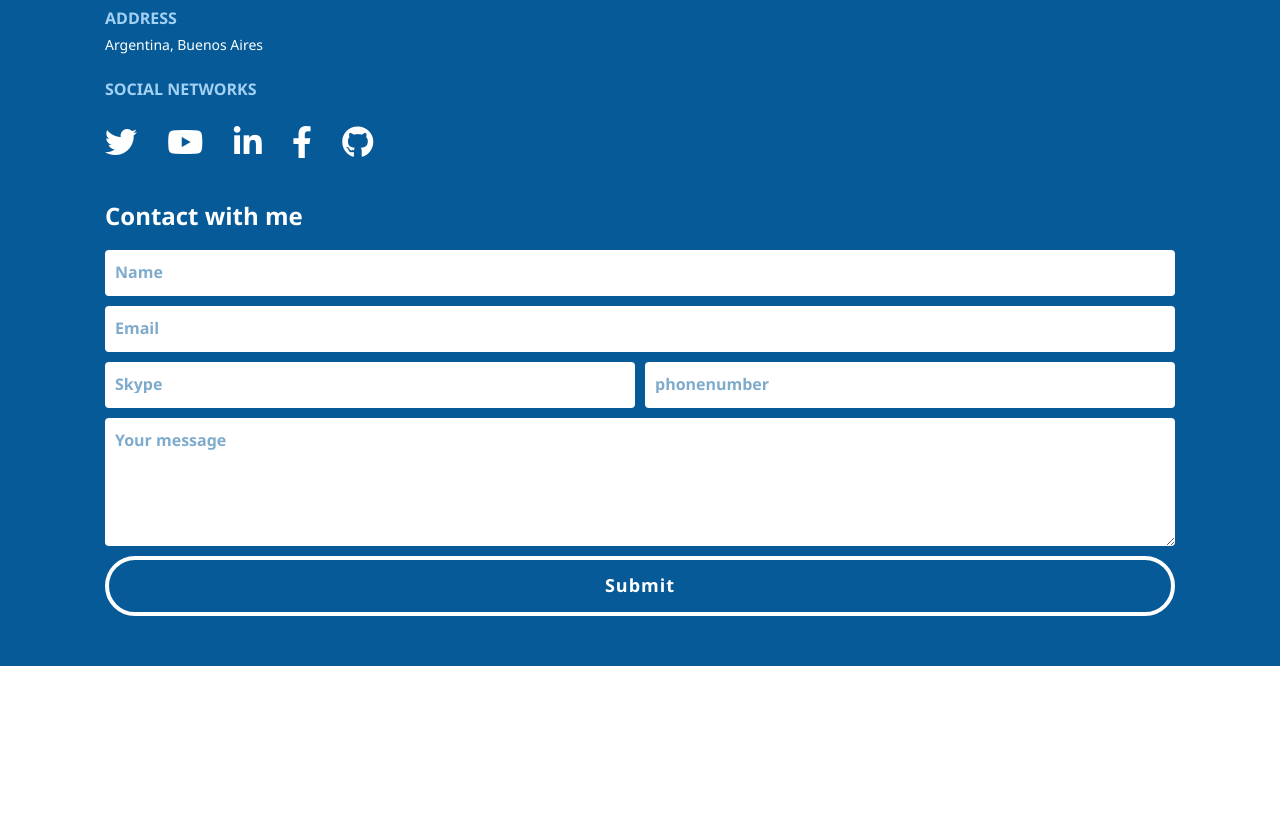
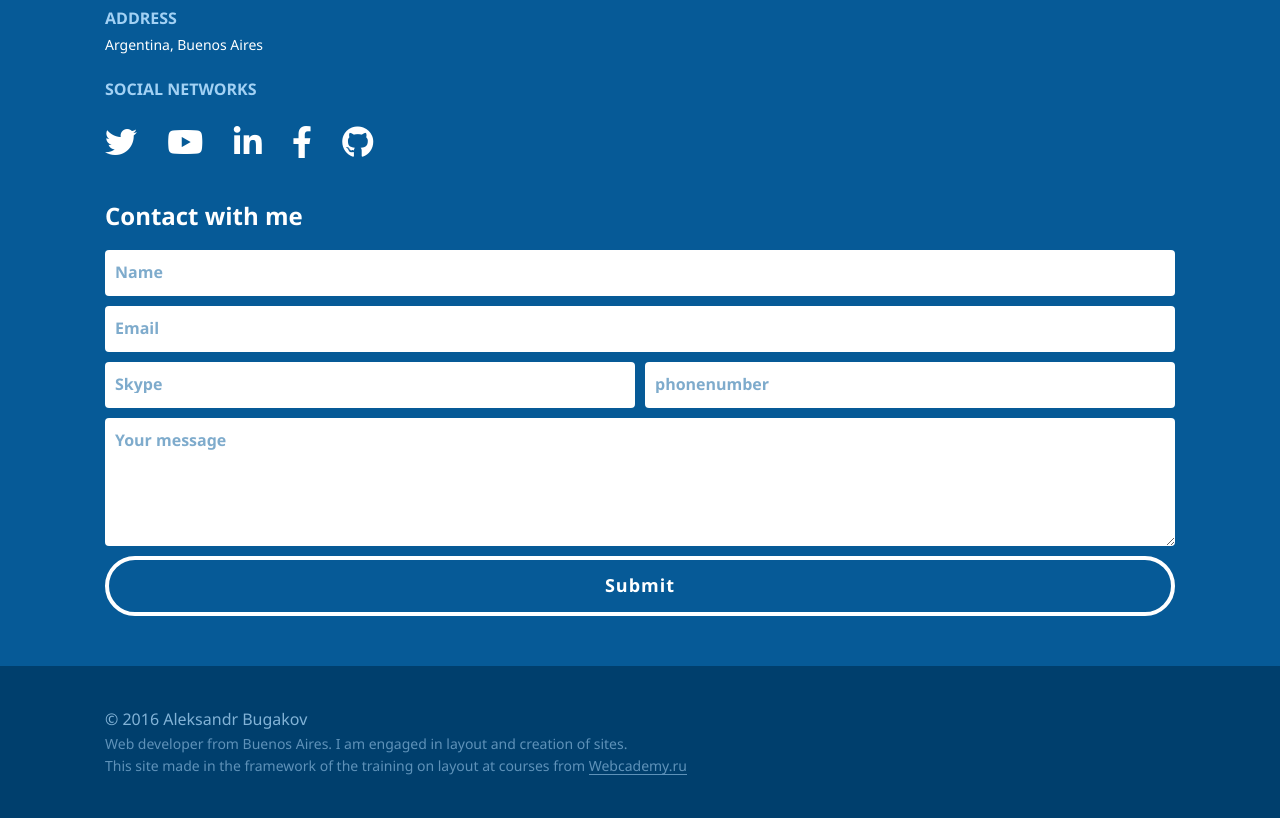
Before and after one commit to enterkvas/dz_19_portfolio, a plain HTML site: page index.html in a window 1280 px wide. Shown: the part 357-1175 px from the top of the page. Before the commit the page ends 1023 px from the top, so only its background shows below. Drawn offline with Linux system fonts and the light colour scheme; files whose address does not match are found by name.

Commit message:
Ninth commit: The footer block 320 is ready

```diff
--- a/css/variables.css
+++ b/css/variables.css
@@ -8,9 +8,12 @@
   --default-hover-orange: #ffe400;
   --default-bg-menu: #1D6DAC;
   --default-bg-menu-mobile: #15598D;
+  --default-bg-contacts:  #065a97;
+  --default-bg-footer: #003f6d;
   --default-border-bottom-sections: #e9eff3;
   --default-color-categories: #cecece;
   --default-text-input: #00599A;
 
+
   --swiper-pagination-bullet-horizontal-gap: 9px;
 }
--- a/index.html
+++ b/index.html
@@ -269,14 +269,12 @@
       </section>
     </main>
 
-    <footer class="footer hidden">
+    <footer class="footer">
       <div class="footer__container _container">
-        <div class="footer__content">
-          <p class="footer__copyright">© 2016 Емельян Казаков Веб-разработик из Москвы, занимаюсь версткой и
-            созданием сайтов.</p>
-          <p class="footer__text">Этот сайт сделал в рамках прохождения обучения по верстке на
-            курсах от WebCademy.ru</p>
-        </div>
+        <p class="footer__copyright">© 2016 Aleksandr Bugakov</p>
+        <p class="footer__description">Web developer from Buenos Aires. I am engaged in layout and creation of sites.</p>
+        <p class="footer__description">This site made in the framework of the training on layout at
+          courses from <a href="#">Webcademy.ru</a></p>
       </div>
     </footer>
   </div>
--- a/scss/sections/_contacts.scss
+++ b/scss/sections/_contacts.scss
@@ -1,7 +1,8 @@
 .contacts {
   padding: 60px 0 50px;
-  background-color: #065A97;
+  background-color: var(--default-bg-contacts);
   color: var(--default-text-white);
+
   &__col {margin-bottom: 35px;}
   &__col:last-child {margin-bottom: 35px;}
   &__col:last-child {margin-bottom: 0;}
--- a/scss/sections/_footer.scss
+++ b/scss/sections/_footer.scss
@@ -0,0 +1,19 @@
+.footer {
+  padding: 40px 0;
+  background-color: var(--default-bg-footer);
+
+  &__copyright {
+    font-size: 16px;
+    line-height: calc(28 / 16);
+    color: #82b3d7;
+  }
+  &__description {
+    line-height: calc(22 / 14);
+    color: #5e92b9;
+
+    & a {
+      color: #5e92b9;
+      border-bottom: 1px solid #5e92b9;
+    }
+  }
+}
```
Also changed, not shown: css/style.css, 1 other file.
